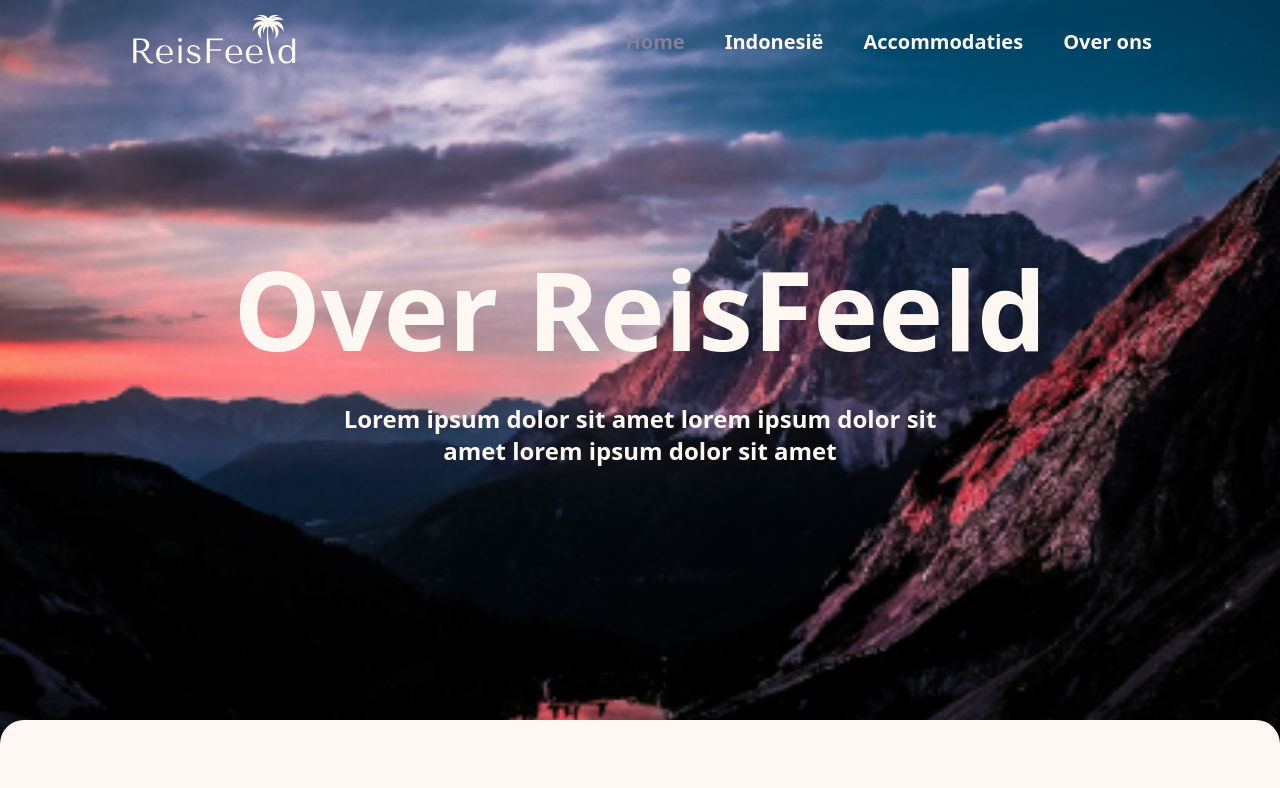
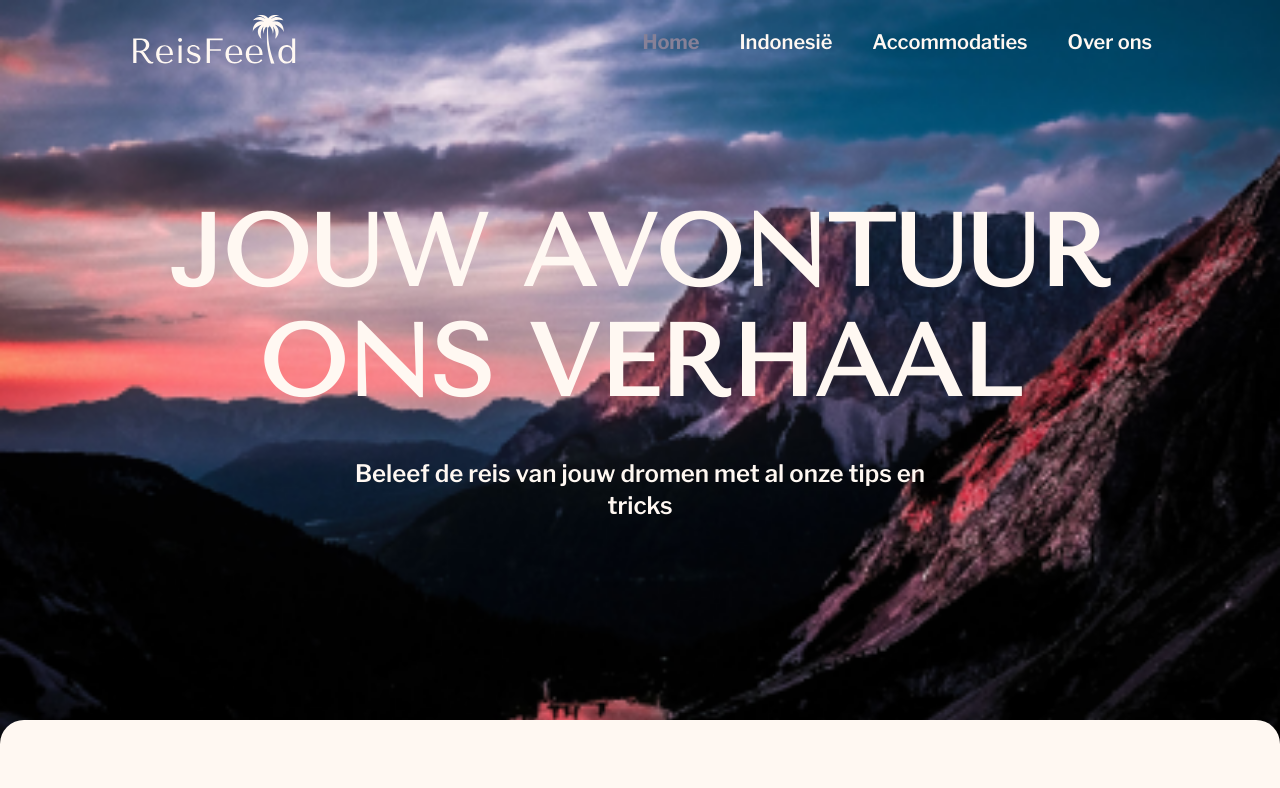
Before and after one commit to dannyfrelink/affiliate-blog, a React (Create React App) app: page / in a window 1280 px wide. Shown: the top 788 px of the page. Built offline with nearby package versions, Linux system fonts and the light colour scheme; the HTML template or start-up script is replaced by a standard one.

Commit message:
feat: implement custom fonts

```diff
--- a/public/index.html
+++ b/public/index.html
@@ -3,10 +3,21 @@
 	<head>
 		<meta charset="utf-8" />
 		<link rel="icon" href="%PUBLIC_URL%/favicon.ico" />
+
+		<link rel="preconnect" href="https://fonts.googleapis.com" />
+		<link rel="preconnect" href="https://fonts.gstatic.com" crossorigin />
 		<link
-			href="https://fonts.googleapis.com/css?family=Inter"
+			href="https://fonts.googleapis.com/css2?family=Libre+Franklin:ital,wght@0,100;0,200;0,300;0,400;0,500;0,600;0,700;0,800;0,900;1,100;1,200;1,300;1,400;1,500;1,600;1,700;1,800;1,900&display=swap"
 			rel="stylesheet"
 		/>
+
+		<link rel="preconnect" href="https://fonts.googleapis.com" />
+		<link rel="preconnect" href="https://fonts.gstatic.com" crossorigin />
+		<link
+			href="https://fonts.googleapis.com/css2?family=Tenor+Sans&display=swap"
+			rel="stylesheet"
+		/>
+
 		<meta name="viewport" content="width=device-width, initial-scale=1" />
 		<meta name="theme-color" content="#000000" />
 		<link rel="apple-touch-icon" href="%PUBLIC_URL%/logo192.png" />
--- a/src/components/typography/H1.tsx
+++ b/src/components/typography/H1.tsx
@@ -10,12 +10,12 @@ const H1: React.FC<H1Props> = ({ children, subTitle }) => {
 	const { screenSize } = useAppContext();
 	return (
 		<h1
-			className={`font-bold ${
+			className={`font-bold max-w-[1000px] ${
 				screenSize < 750
 					? `text-5xl ${subTitle !== "" && "mb-3"}`
 					: screenSize < 1250
-					? `text-[75px] leading-[75px] ${subTitle !== "" && "mb-6"}`
-					: `text-[110px] leading-[110px] ${
+					? `text-[75px] leading-[85px] ${subTitle !== "" && "mb-6"}`
+					: `text-[100px] leading-[110px] ${
 							subTitle !== "" && "mb-10"
 					  }`
 			}`}
--- a/src/index.css
+++ b/src/index.css
@@ -2,11 +2,15 @@
 
 body {
 	margin: 0;
-	font-family: "Inter" Helvetica sans-serif;
+	font-family: "Libre Franklin", Helvetica, sans-serif;
 	-webkit-font-smoothing: antialiased;
 	-moz-osx-font-smoothing: grayscale;
 }
 
+h1 {
+	font-family: "Tenor Sans", Helvetica, sans-serif;
+}
+
 code {
-	font-family: "Inter" Helvetica sans-serif;
+	font-family: "Libre Franklin", Helvetica, sans-serif;
 }
--- a/src/pages/About.tsx
+++ b/src/pages/About.tsx
@@ -14,7 +14,7 @@ const About = () => {
 		<div>
 			<Header
 				Image={() => <img src={HeaderImage} alt="Vulcano viewpoint" />}
-				title="Over ReisFeeld"
+				title="OVER REISFEELD"
 			/>
 
 			<Container>
--- a/src/pages/Home.tsx
+++ b/src/pages/Home.tsx
@@ -30,8 +30,8 @@ const Home = () => {
 
 			<Header
 				Image={() => <img src={HeaderImage} alt="Viewpoint" />}
-				title="Over ReisFeeld"
-				subTitle="Lorem ipsum dolor sit amet lorem ipsum dolor sit amet lorem ipsum dolor sit amet"
+				title="JOUW AVONTUUR ONS VERHAAL"
+				subTitle="Beleef de reis van jouw dromen met al onze tips en tricks"
 			/>
 
 			<main className="rounded-3xl">
```
